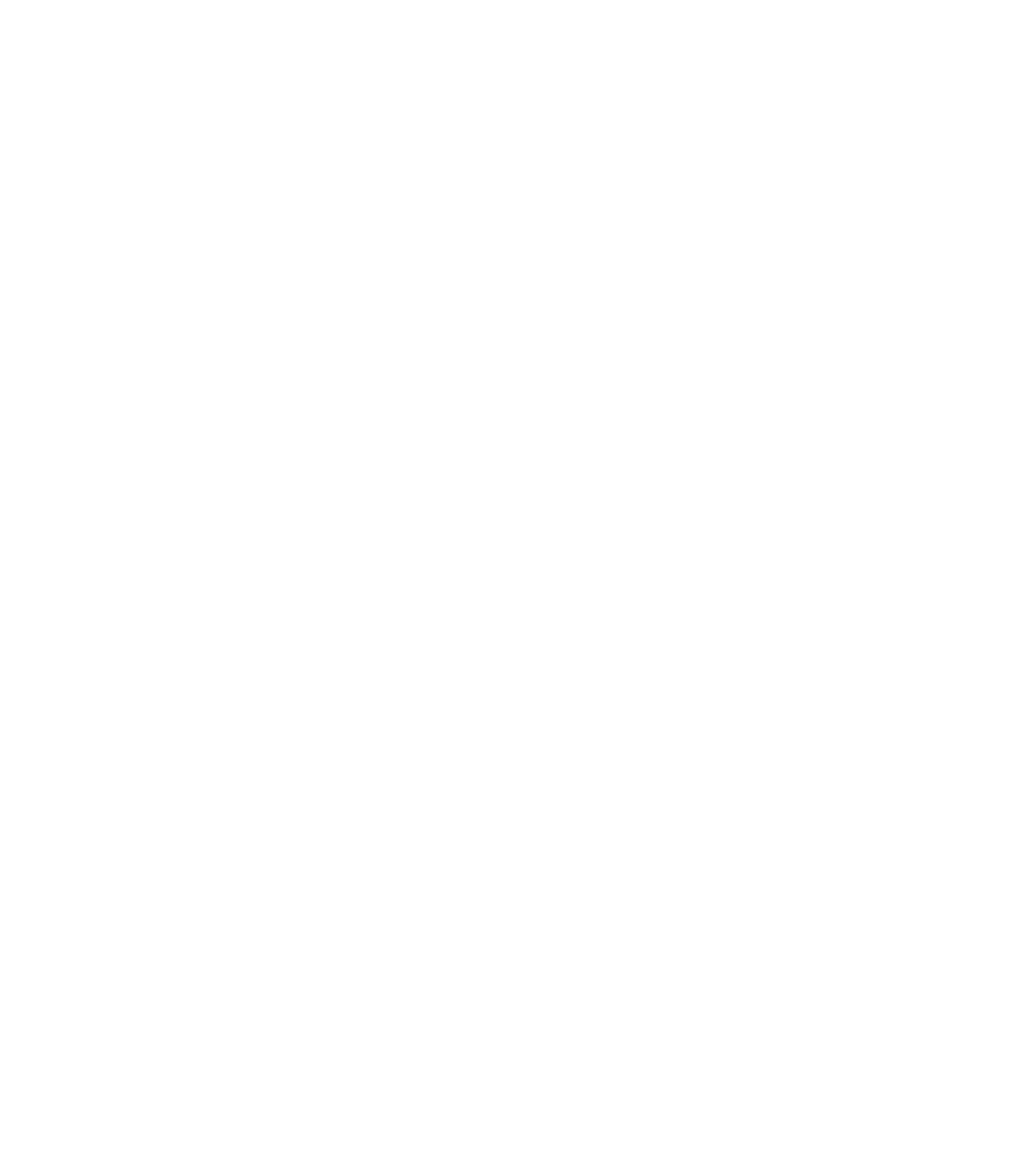
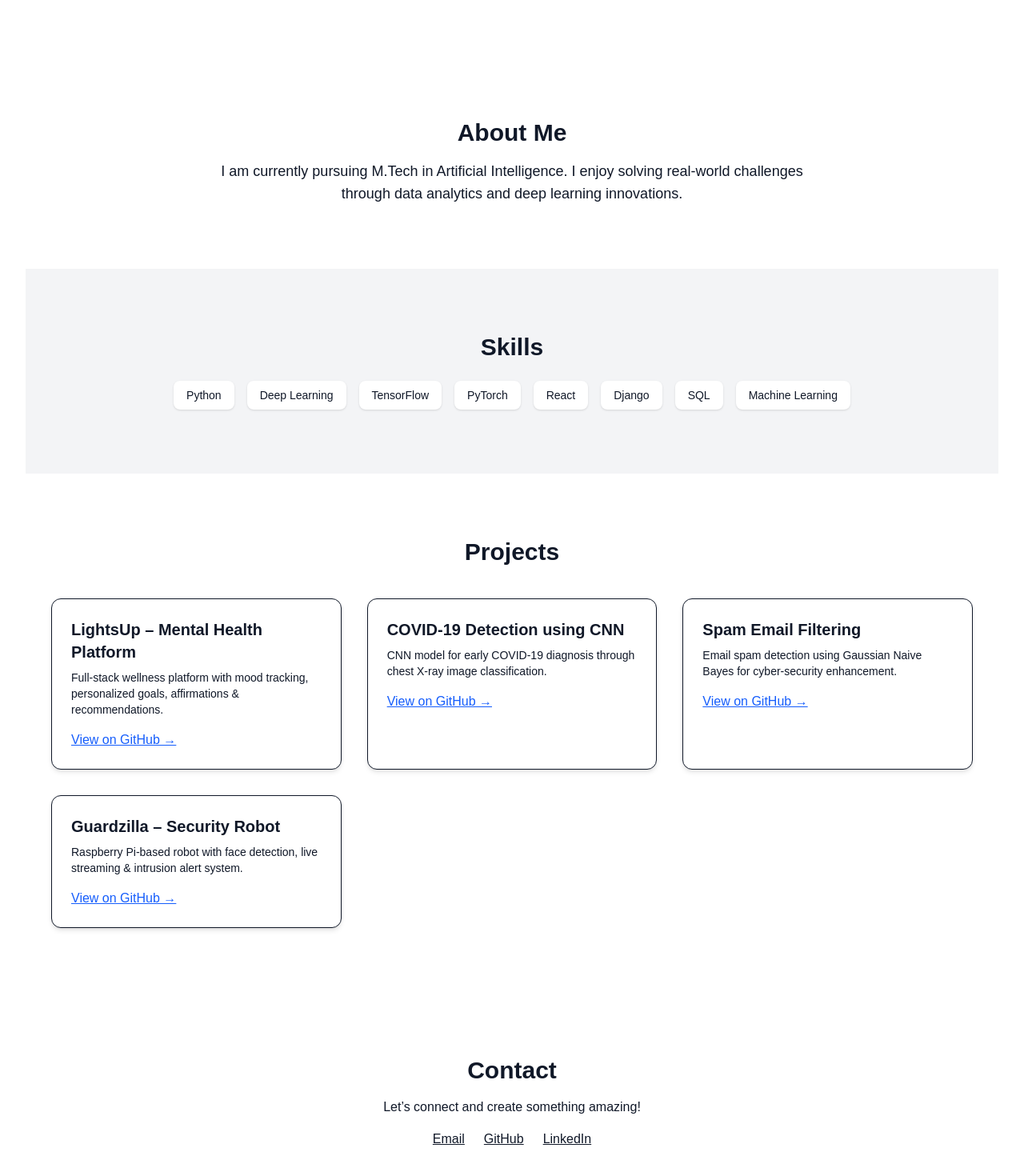
Before and after one commit to annapoorna-a-k/portfolio, a Next.js app: page / in a window 1280 px wide. Shown: the part 732-2202 px from the top of the page at 80% size. Before the commit the page ends 800 px from the top, so only its background shows below. Built offline with nearby package versions, Linux system fonts and the light colour scheme.

Commit message:
Full portfolio sections added

```diff
--- a/app/page.tsx
+++ b/app/page.tsx
@@ -6,38 +6,131 @@ export default function Home() {
 
       {/* Hero Section */}
       <section className="min-h-screen flex flex-col md:flex-row justify-center items-center gap-10" id="home">
-
-        {/* Profile Photo */}
         <Image
           src="/images/profile.jpg"
           width={180}
           height={180}
-          alt="Profile photo"
+          alt="Profile"
           className="rounded-full shadow-lg"
         />
-
-        {/* Intro */}
         <div className="text-center md:text-left max-w-lg">
           <h1 className="text-5xl font-bold mb-4">
             Hi, I'm <span className="text-blue-600">Annapoorna</span> 👋
           </h1>
-
           <p className="text-lg mb-6">
-            I'm a passionate M.Tech Artificial Intelligence student interested in
-            Data Analytics, Deep Learning, and building intelligent systems that make an impact.
+            M.Tech AI student passionate about Data Analytics, Deep Learning &
+            building intelligent systems that make an impact.
           </p>
-
           <div className="flex gap-6 justify-center md:justify-start">
             <a href="mailto:akannapoorna94@gmail.com" className="underline">Email</a>
-            <a href="https://github.com/annapoorna-a-k" className="underline" target="_blank" rel="noopener noreferrer">
-              GitHub
-            </a>
-            <a href="https://www.linkedin.com/in/annapoorna-a-k/" className="underline" target="_blank" rel="noopener noreferrer">
-              LinkedIn
+            <a href="https://github.com/annapoorna-a-k" className="underline" target="_blank" rel="noopener noreferrer">GitHub</a>
+            <a href="https://www.linkedin.com/in/annapoorna-a-k/" className="underline" target="_blank" rel="noopener noreferrer">LinkedIn</a>
+          </div>
+        </div>
+      </section>
+
+      {/* About Section */}
+      <section id="about" className="py-20 text-center max-w-3xl">
+        <h2 className="text-3xl font-bold mb-4">About Me</h2>
+        <p className="text-lg">
+          I am currently pursuing M.Tech in Artificial Intelligence. I enjoy solving
+          real-world challenges through data analytics and deep learning innovations.
+        </p>
+      </section>
+
+      {/* Skills Section */}
+      <section id="skills" className="py-20 text-center bg-gray-100 w-full">
+        <h2 className="text-3xl font-bold mb-6">Skills</h2>
+        <div className="flex flex-wrap gap-4 justify-center">
+          {["Python", "Deep Learning", "TensorFlow", "PyTorch", "React", "Django", "SQL", "Machine Learning"].map(
+            (skill) => (
+              <span key={skill} className="px-4 py-2 bg-white rounded-lg shadow text-sm">
+                {skill}
+              </span>
+            )
+          )}
+        </div>
+      </section>
+
+      {/* Projects Section */}
+      <section id="projects" className="py-20 text-center max-w-6xl w-full">
+        <h2 className="text-3xl font-bold mb-10">Projects</h2>
+
+        <div className="grid md:grid-cols-2 lg:grid-cols-3 gap-8">
+
+          {/* Project 1 */}
+          <div className="p-6 shadow-md rounded-xl border bg-white text-left">
+            <h3 className="text-xl font-bold mb-2">LightsUp – Mental Health Platform</h3>
+            <p className="text-sm mb-4">
+              Full-stack wellness platform with mood tracking, personalized goals, affirmations & recommendations.
+            </p>
+            <a
+              href="https://github.com/annapoorna-a-k/LightsUp-An-Automated-Mental-Health-Support-Platform-using-Django"
+              target="_blank"
+              className="text-blue-600 underline"
+            >
+              View on GitHub →
             </a>
           </div>
+
+          {/* Project 2 */}
+          <div className="p-6 shadow-md rounded-xl border bg-white text-left">
+            <h3 className="text-xl font-bold mb-2">COVID-19 Detection using CNN</h3>
+            <p className="text-sm mb-4">
+              CNN model for early COVID-19 diagnosis through chest X-ray image classification.
+            </p>
+            <a
+              href="https://github.com/annapoorna-a-k/COVID-19-DETECTION-using-CNN"
+              target="_blank"
+              className="text-blue-600 underline"
+            >
+              View on GitHub →
+            </a>
+          </div>
+
+          {/* Project 3 */}
+          <div className="p-6 shadow-md rounded-xl border bg-white text-left">
+            <h3 className="text-xl font-bold mb-2">Spam Email Filtering</h3>
+            <p className="text-sm mb-4">
+              Email spam detection using Gaussian Naive Bayes for cyber-security enhancement.
+            </p>
+            <a
+              href="https://github.com/annapoorna-a-k/SPAM-EMAIL-FILTERING-Using-Naive-Bayes"
+              target="_blank"
+              className="text-blue-600 underline"
+            >
+              View on GitHub →
+            </a>
+          </div>
+
+          {/* Project 4 */}
+          <div className="p-6 shadow-md rounded-xl border bg-white text-left">
+            <h3 className="text-xl font-bold mb-2">Guardzilla – Security Robot</h3>
+            <p className="text-sm mb-4">
+              Raspberry Pi-based robot with face detection, live streaming & intrusion alert system.
+            </p>
+            <a
+              href="https://github.com/annapoorna-a-k/GUARDZILLA-Unauthorized-Access-Averter-using-Raspberry-pi"
+              target="_blank"
+              className="text-blue-600 underline"
+            >
+              View on GitHub →
+            </a>
+          </div>
+
         </div>
+      </section>
 
+      {/* Contact Section */}
+      <section id="contact" className="py-20 text-center max-w-xl">
+        <h2 className="text-3xl font-bold mb-4">Contact</h2>
+        <p className="mb-4">Let’s connect and create something amazing!</p>
+
+        <div className="flex gap-6 justify-center">
+          <a href="mailto:akannapoorna94@gmail.com" className="underline">Email</a>
+          <a href="https://github.com/annapoorna-a-k" className="underline" target="_blank">GitHub</a>
+          <a href="https://www.linkedin.com/in/annapoorna-a-k/" className="underline" target="_blank">LinkedIn</a>
+        </div>
       </section>
 
     </main>
```
